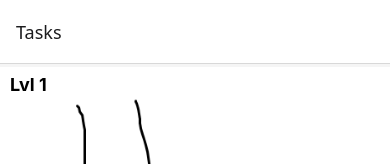
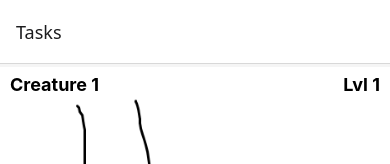
Before and after one commit to Joemanf/task-creatures, a React Native app: screen /Tasks in a window 390 px wide. Shown: the top 164 px of the page. Built offline with nearby package versions, Linux system fonts and the light colour scheme.

Commit message:
Added creature name to tasks screen

```diff
--- a/screens/TasksScreen.js
+++ b/screens/TasksScreen.js
@@ -33,6 +33,7 @@ const TasksScreen = () => {
   return (
     <View style={styles.container}>
       <View style={styles.creatureContainer}>
+        <Text style={styles.nameText}>{creature.name}</Text>
         <Text style={styles.levelText}>Lvl {creature.level}</Text>
         <Image source={creature.image} style={styles.creatureImage} />
         <XPBar currentXP={creature.currentXP} xpToNextLevel={creature.xpToNextLevel} />
@@ -105,10 +106,18 @@ const styles = StyleSheet.create({
     zIndex: 1,
     marginTop: 40,
   },
+  nameText: {
+    position: 'absolute',
+    top: 10,
+    left: 10,
+    fontSize: 18,
+    fontWeight: 'bold',
+    zIndex: 2,
+  },
   levelText: {
     position: 'absolute',
     top: 10,
-    left: 10,
+    right: 10,
     fontSize: 18,
     fontWeight: 'bold',
     zIndex: 2,
```
